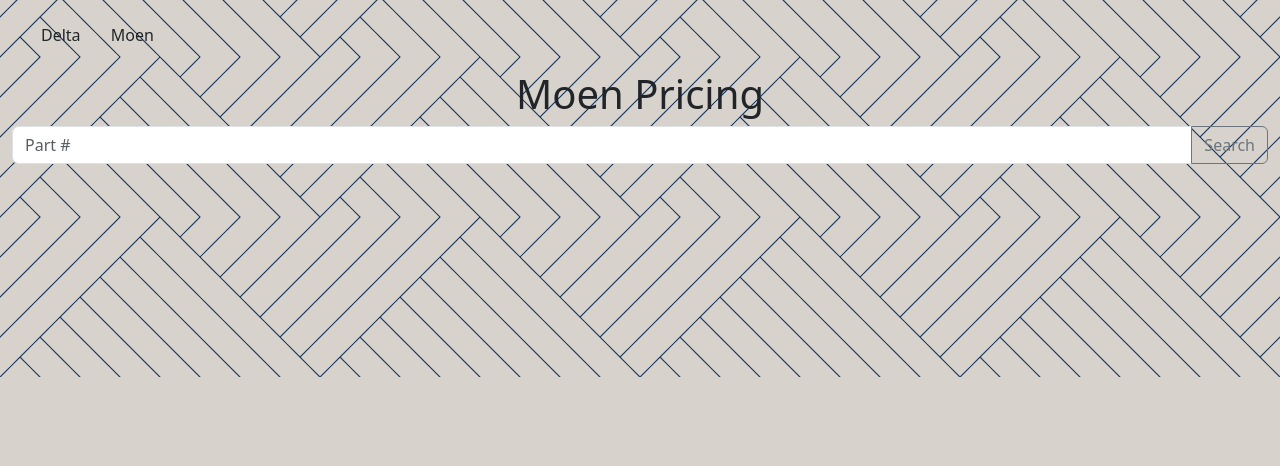
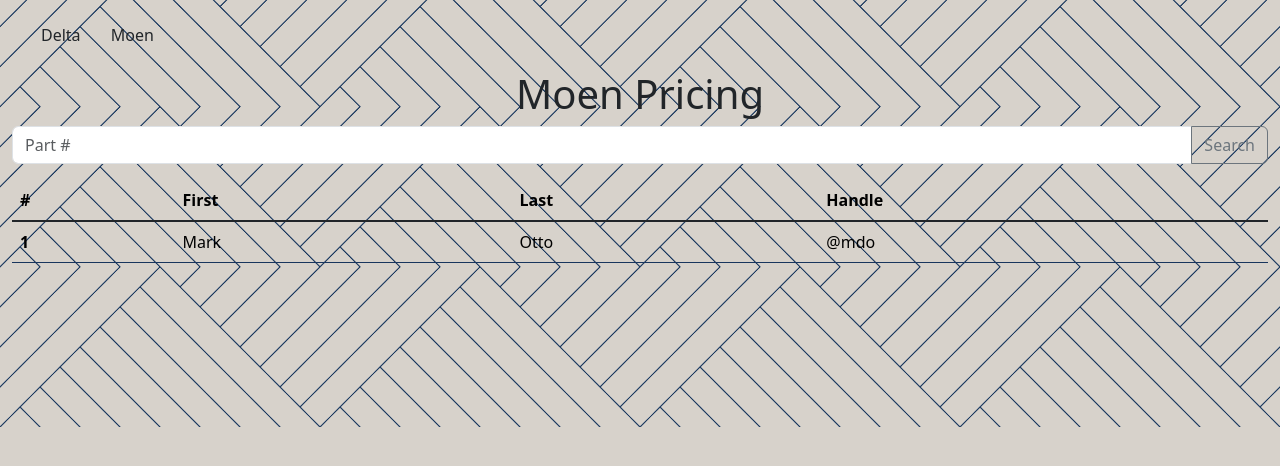
Before and after one commit to codebypaul/quan_estimation, a Django app: page /manufacturer_pricing/ in a window 1280 px wide. Shown: the part 66-532 px from the top of the page. Run offline with Django 5.2, Linux system fonts and the light colour scheme.

Commit message:
uncommited changes from my laptop

```diff
--- a/templates/pricing/manufacturer_pricing.html
+++ b/templates/pricing/manufacturer_pricing.html
@@ -22,6 +22,30 @@
     <div class="input-group mb-3">
         <input type="text" class="form-control" placeholder="Part #" aria-label="Part #" aria-describedby="button-addon2">
         <button class="btn btn-outline-secondary" type="button" id="button-addon2">Search</button>
-      </div>
+    </div>
+
+    <div class="row">
+        <div class="col">
+            <table class="table transparent-group">
+                <thead>
+                  <tr>
+                    <th scope="col" class="bg-transparent">#</th>
+                    <th scope="col" class="bg-transparent">First</th>
+                    <th scope="col" class="bg-transparent">Last</th>
+                    <th scope="col" class="bg-transparent">Handle</th>
+                  </tr>
+                </thead>
+                <tbody class="table-group-divider">
+                  <tr>
+                    <th scope="row" class="bg-transparent">1</th>
+                    <td class="bg-transparent">Mark</td>
+                    <td class="bg-transparent">Otto</td>
+                    <td class="bg-transparent">@mdo</td>
+                  </tr>
+                </tbody>
+              </table>
+        </div>
+    </div>
+
 </div>
 {% endblock content %}
```
